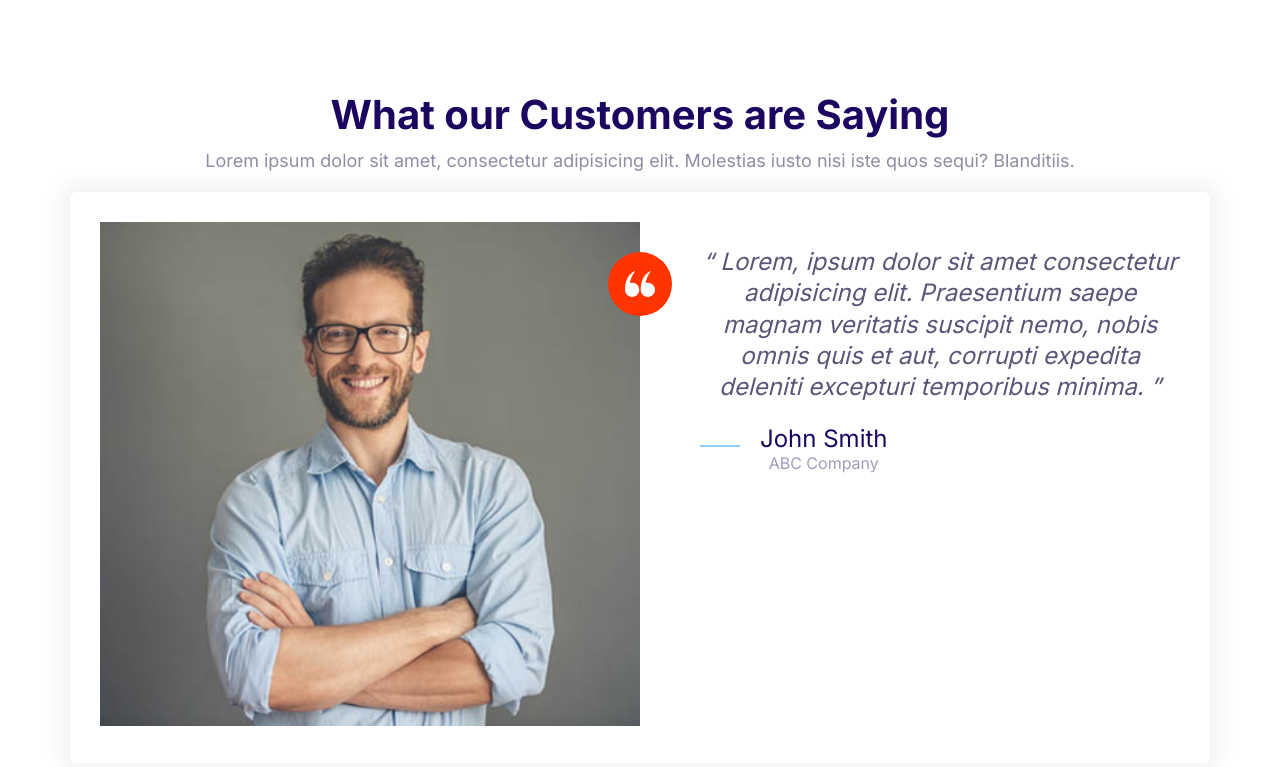
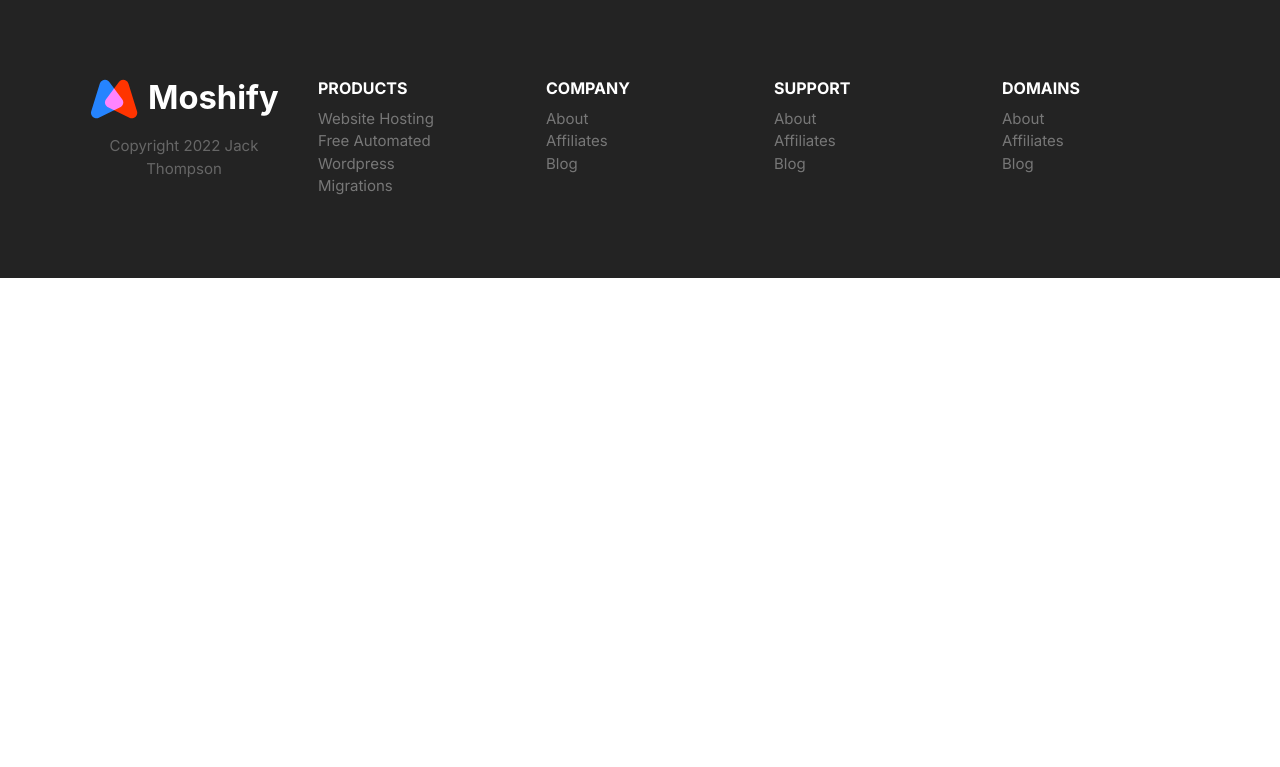
Before and after one commit to JackBThompson/Software-Provider, a plain HTML site: page index.html in a window 1280 px wide. Drawn offline with Linux system fonts and the light colour scheme.

Commit message:
Footer Block

```diff
--- a/css/styles.css
+++ b/css/styles.css
@@ -16,10 +16,11 @@
 }
 
 /* Typography */
-::selection{
+::selection {
   background: var(--color-primary);
   color: #fff;
 }
+
 html {
   /* 62.5% of 16px = 10px */
   font-size: 62.5%;
@@ -210,12 +211,14 @@ a {
   text-transform: uppercase;
   white-space: nowrap;
 }
+
 .btn .icon {
   width: 2rem;
   height: 2rem;
   margin-right: 1rem;
   vertical-align: middle;
 }
+
 .btn--primary {
   background: var(--color-primary);
   color: #fff;
@@ -336,9 +339,10 @@ a {
 }
 
 /* Plans */
-.plan{
-  transition: transform .2s ease-out;
+.plan {
+  transition: transform 0.2s ease-out;
 }
+
 .plan__name {
   color: #fff;
   margin: 0;
@@ -368,7 +372,7 @@ a {
   margin-bottom: 2rem;
 }
 
-.plan--popular{
+.plan--popular {
   transform: scale(1.1);
 }
 
@@ -384,9 +388,11 @@ a {
   top: -6px;
   right: 5%;
 }
+
 .plan:hover {
   transform: scale(1.05);
 }
+
 .plan--popular:hover {
   transform: scale(1.15);
 }
@@ -408,6 +414,7 @@ a {
     font-size: 1.7rem;
   }
 }
+
 /* Media */
 .media {
   display: flex;
@@ -565,7 +572,8 @@ a {
   .callout .btn {
     justify-self: start;
     margin: 0 2rem;
-  }}
+  }
+}
 
 /* Collapsibles */
 .collapsible__header {
@@ -603,7 +611,8 @@ a {
   --padding-vertical: 6rem;
   padding: var(--padding-vertical) 2rem;
 }
-.block__header{
+
+.block__header {
   text-align: center;
   margin-bottom: 4rem;
 }
@@ -611,24 +620,29 @@ a {
 .block__heading {
   margin-top: 0;
 }
-.block--dark{
-  background: black;
+
+.block--dark {
+  background: #000;
   color: #7b858b;
 }
+
 .block--dark h1,
 .block--dark h2,
-.block--dark h3{
-  color: #fff;}
+.block--dark h3 {
+  color: #fff;
+}
 
 .block--skewed-right {
   padding-bottom: calc(var(--padding-vertical) + 4rem);
   clip-path: polygon(0% 0%, 100% 0%, 100% 100%, 0% 90%);
 }
+
 .block--skewed-left {
   padding-bottom: calc(var(--padding-vertical) + 4rem);
   clip-path: polygon(0% 0%, 100% 0%, 100% 90%, 0% 100%);
 }
-.container{
+
+.container {
   max-width: 1140px;
   margin: 0 auto;
 }
@@ -642,68 +656,83 @@ a {
   padding: 0 1rem;
   align-items: center;
 }
+
 .nav__list {
   width: 100%;
   margin: 0;
 }
+
 .nav__item {
   padding: 0.5rem 2rem;
   border-bottom: 1px solid #222;
 }
+
 .nav__item > a {
   color: #d2d0db;
   transition: color 0.3s;
 }
+
 .nav__item > a:hover {
   color: #fff;
 }
-.nav__toggler{
+
+.nav__toggler {
   opacity: 0.5;
-  transition: box-shadow .15sec;
+  transition: box-shadow 0.15s;
   cursor: pointer;
 }
 
-.nav.collapsible--expanded .nav__toggler{
+.nav.collapsible--expanded .nav__toggler {
   opacity: 1;
   box-shadow: 0 0 0 3px #666;
   border-radius: 5px;
 }
+
 .nav__brand {
   transform: translateY(5px);
 }
-@media screen and (min-width: 768px){
-  .nav__toggler{
+
+@media screen and (min-width: 768px) {
+  .nav__toggler {
     display: none;
   }
-  .nav__list{
+
+  .nav__list {
     width: auto;
     display: flex;
     font-size: 1.6rem;
     max-height: 100%;
     opacity: 1;
   }
-  .nav__item{
+
+  .nav__item {
     border: 0;
-  }}
+  }
+}
 
 /* Hero */
-  .hero__tagline{
+
+.hero__tagline {
   font-size: 2rem;
   color: #b9c3cf;
   letter-spacing: 1px;
   margin: 2rem 0 5rem;
 }
-  .hero__image{
+
+.hero__image {
   width: 100%;
 }
-  @media screen and (min-width: 768px){
+
+@media screen and (min-width: 768px) {
   .hero {
     padding-top: 0;
   }
-    .hero__content{
+
+  .hero__content {
     text-align: left;
     align-self: center;
-    }}
+  }
+}
 
 /* Domain Block */
 .block-domain .input-group {
@@ -729,16 +758,16 @@ a {
     grid-template-columns: repeat(auto-fit, minmax(10rem, 1fr));
   }
 }
+/* Plans Block */
+.block-plans .grid {
+  gap: 8rem 4rem;
+}
 
-/* Plans Block */
-.block-plans .grid{
-  gap: 8rem 4rem;
-  margin: 12rem;
-}
-.block-plans .card{
+.block-plans .card {
   max-width: 500px;
   margin: 0 auto;
 }
+
 /* Features */
 .feature {
   gap: 4rem 2rem;
@@ -760,20 +789,105 @@ a {
 @media screen and (min-width: 768px) {
   .feature:nth-of-type(even) .feature__content {
     order: 2;
-  }}
+  }
+}
 
 /* Showcase Block */
-.block-showcase__image >img{
-  width:100%
+.block-showcase__image > img {
+  width: 100%;
 }
-@media screen and (min-width: 768px){
-  .block-showcase .grid{
+
+@media screen and (min-width: 768px) {
+  .block-showcase .grid {
     grid-template-columns: 50% 50%;
   }
-  .block-showcase__image{
+
+  .block-showcase__image {
     justify-self: end;
-  }}
+  }
+
   .block-showcase__image > img {
     width: auto;
     max-width: 700px;
   }
+}
+/* Footer */
+.footer {
+  background: #232323;
+}
+
+.footer a {
+  color: #777;
+  transition: color 0.3s;
+}
+
+.footer a:hover {
+  color: #fff;
+}
+
+.footer__section {
+  padding: 2rem;
+  border-bottom: 1px solid #393939;
+}
+
+.footer__section .list {
+  margin: 0;
+}
+
+.footer__heading {
+  text-transform: uppercase;
+  font-weight: 600;
+}
+
+.footer__brand {
+  margin-top: 5rem;
+  text-align: center;
+}
+
+.footer__brand img {
+  /* TODO: Consider refactoring this and applying it to
+  all images. */
+  width: 100%;
+  max-width: 230px;
+}
+
+.footer__copyright {
+  font-size: 2.1rem;
+  color: #fff;
+  opacity: 0.3;
+}
+
+@media screen and (min-width: 768px) {
+  .footer {
+    font-size: 1.5rem;
+  }
+  .footer__sections {
+    grid-template-columns: repeat(auto-fit, minmax(10rem, 1fr));
+  }
+
+  .footer .collapsible__chevron {
+    display: none;
+  }
+
+  .footer .collapsible__content {
+    opacity: 1;
+    max-height: 100%;
+  }
+
+  .footer__brand {
+    order: -1;
+    margin-top: 1rem;
+  }
+
+  .footer__copyright {
+    font-size: 1.5rem;
+  }
+
+  .footer__section {
+    border: 0;
+  }
+
+  .footer__heading {
+    font-size: 1.6rem;
+  }
+}
--- a/index.html
+++ b/index.html
@@ -15,49 +15,98 @@
     <link rel="stylesheet" href="css/styles.css" />
   </head>
   <body>
-    <section class="block">
-      <header class="block__header">
-        <h2>What our Customers are Saying</h2>
-        <p>
-          Lorem ipsum dolor sit amet, consectetur adipisicing elit. Molestias iusto nisi iste quos sequi? Blanditiis.
-        </p>
-        <div class="container">
-          <div class="card testimonial">
-            <div class="grid grid--1x2">
-              <div class="testimonial__image">
-                <img src="images/testimonial.jpg" alt="A happy, smiling customer">
-                <span class="icon-container icon-container--accent">
-                  <svg class="icon icon--white icon--small">
-                    <use xlink:href="images/sprite.svg#quotes"></use>
+    <footer class="block block--dark footer">
+      <div class="container grid footer__sections">
+        <section class="collapsible collapsible--expanded footer__section">
+          <header class="collapsible__header">
+            <h2 class="collapsible__heading footer__heading">Products</h2>
+            <svg class="icon icon--white collapsible__chevron">
+              <use xlink:href="images/sprite.svg#menu"></use>
             </svg>
-                </span>
+          </header>
+          <div class="collapsible__content">
+            <ul class="list">
+              <li>
+                <a href="#">Website Hosting</a>
+              </li>
+              <li>
+                <a href="#">Free Automated Wordpress</a>
+              </li>
+              <li>
+                <a href="#">Migrations</a>
+              </li>
+            </ul>
           </div>
-              <blockquote class="quote">
-                <p class="quote__text">
-                  Lorem, ipsum dolor sit amet consectetur adipisicing elit. Praesentium
-                  saepe magnam veritatis suscipit nemo, nobis omnis quis et aut, corrupti
-                  expedita deleniti excepturi temporibus minima.
-                </p>
-                <footer>
-                  <div class="media">
-                    <div class="media__image">
-                        <svg class="icon icon--primary quote__line">
-                          <use xlink:href="images/sprite.svg#line"></use>
+        </section>
+        <section class="collapsible footer__section">
+          <header class="collapsible__header">
+            <h2 class="collapsible__heading footer__heading">Company</h2>
+            <svg class="icon icon--white collapsible__chevron">
+              <use xlink:href="images/sprite.svg#menu"></use>
             </svg>
-                      </span>
+          </header>
+          <div class="collapsible__content">
+            <ul class="list">
+              <li>
+                <a href="#">About</a>
+              </li>
+              <li>
+                <a href="#">Affiliates</a>
+              </li>
+              <li>
+                <a href="#">Blog</a>
+              </li>
+            </ul>
           </div>
-                    <div class="media__body">
-                      <h3 class="media__title quote__author">John Smith</h3>
-                      <p class="quote__organization"> ABC Company</p>
+        </section>
+        <section class="collapsible footer__section">
+          <header class="collapsible__header">
+            <h2 class="collapsible__heading footer__heading">Support</h2>
+            <svg class="icon icon--white collapsible__chevron">
+              <use xlink:href="images/sprite.svg#menu"></use>
+            </svg>
+          </header>
+          <div class="collapsible__content">
+            <ul class="list">
+              <li>
+                <a href="#">About</a>
+              </li>
+              <li>
+                <a href="#">Affiliates</a>
+              </li>
+              <li>
+                <a href="#">Blog</a>
+              </li>
+            </ul>
           </div>
+        </section>
+        <section class="collapsible footer__section">
+          <header class="collapsible__header">
+            <h2 class="collapsible__heading footer__heading">Domains</h2>
+            <svg class="icon icon--white collapsible__chevron">
+              <use xlink:href="images/sprite.svg#menu"></use>
+            </svg>
+          </header>
+          <div class="collapsible__content">
+            <ul class="list">
+              <li>
+                <a href="#">About</a>
+              </li>
+              <li>
+                <a href="#">Affiliates</a>
+              </li>
+              <li>
+                <a href="#">Blog</a>
+              </li>
+            </ul>
+          </div>
+        </section>
+        <section class="footer__brand">
+          <img src="images/logo.svg" alt="" />
+          <p class="footer__copyright">Copyright 2022 Jack Thompson</p>
+        </section>
       </div>
     </footer>
-              </blockquote>
-            </div>
-          </div>
-        </div>
-      </header>
-    </section>
     <script src="js/main.js"></script>
   </body>
 </html>
```
Also changed, not shown: components/footer-block.html (added, +92 -0 lines), images/chevron.svg (added). Lines whose indentation alone changed are shown as unchanged.
